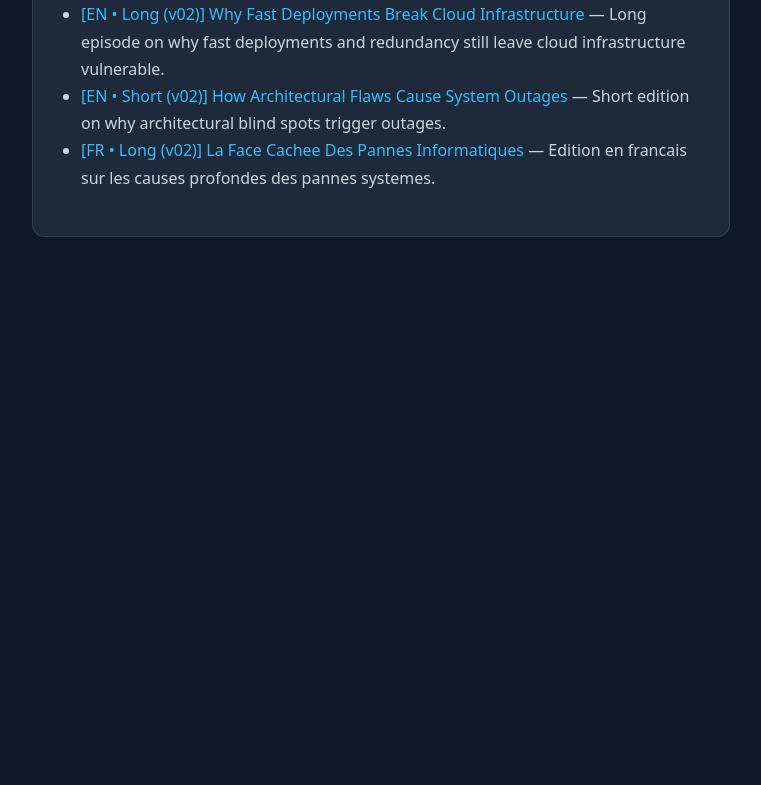
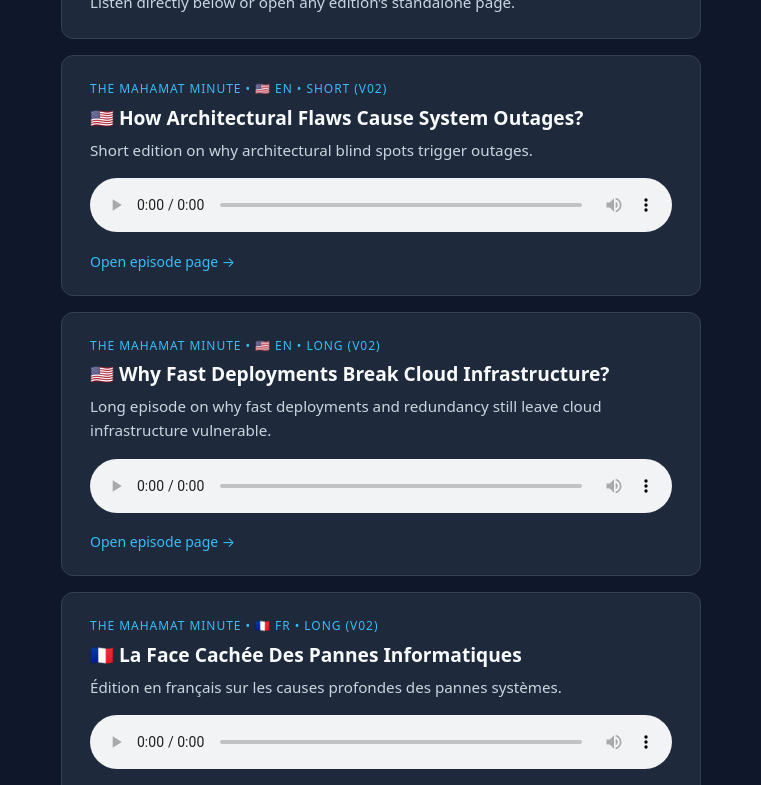
Before and after one commit to abbaguia/techpubs, a plain HTML site: page podcasts/index.html in a window 1280 px wide. Shown: the part 128-913 px from the top of the page, without its empty margins (259-1020 px from the left). Before the commit the page ends 800 px from the top, so only its background shows below. Drawn offline with Linux system fonts and the light colour scheme.

Commit message:
Add files via upload
Latest modifications

```diff
--- a/podcasts/index.html
+++ b/podcasts/index.html
@@ -6,22 +6,63 @@
   <title>The Mahamat Minute — Podcast Hub</title>
   <style>
     body { font-family: system-ui, -apple-system, sans-serif; background: #0f172a; color: #f8fafc; margin: 0; padding: 2rem 1rem; display: flex; justify-content: center; }
-    .card { background: #1e293b; border: 1px solid #334155; border-radius: 12px; padding: 1.75rem; max-width: 640px; width: 100%; }
+    .wrap { max-width: 640px; width: 100%; }
+    .header-card { background: #1e293b; border: 1px solid #334155; border-radius: 12px; padding: 1.5rem 1.75rem; margin-bottom: 1rem; }
+    .episode-card { background: #1e293b; border: 1px solid #334155; border-radius: 12px; padding: 1.5rem 1.75rem; margin-bottom: 1rem; }
     .tag { font-size: 0.75rem; text-transform: uppercase; letter-spacing: 0.08em; color: #38bdf8; margin-bottom: 0.4rem; }
-    h1 { font-size: 1.35rem; margin: 0 0 0.75rem 0; }
-    ul { padding-left: 1.25rem; line-height: 1.7; color: #cbd5e1; }
-    a { color: #38bdf8; text-decoration: none; }
+    h1 { font-size: 1.45rem; margin: 0 0 0.35rem 0; }
+    h2 { font-size: 1.2rem; margin: 0 0 0.45rem 0; }
+    h2 a { color: #f8fafc; text-decoration: none; }
+    h2 a:hover { color: #38bdf8; }
+    p { color: #cbd5e1; line-height: 1.6; margin: 0 0 1rem 0; font-size: 0.95rem; }
+    audio { width: 100%; }
+    .footer { margin-top: 0.9rem; font-size: 0.875rem; }
+    .footer a { color: #38bdf8; text-decoration: none; }
   </style>
 </head>
 <body>
-  <main class="card">
-    <div class="tag">The Mahamat Minute • Podcast Hub</div>
-    <h1>Podcast Editions</h1>
-    <ul>
-      <li><a href="./En-Long_Why_Fast_Deployments_Break_Cloud_Infrastructure_v02.html">[EN • Long (v02)] Why Fast Deployments Break Cloud Infrastructure</a> — Long episode on why fast deployments and redundancy still leave cloud infrastructure vulnerable.</li>
-      <li><a href="./En-Short_How_Architectural_Flaws_Cause_System_Outages_v02.html">[EN • Short (v02)] How Architectural Flaws Cause System Outages</a> — Short edition on why architectural blind spots trigger outages.</li>
-      <li><a href="./Fr-Long_La_Face_Cachee_Des_Pannes_Informatiques_v02.html">[FR • Long (v02)] La Face Cachee Des Pannes Informatiques</a> — Edition en francais sur les causes profondes des pannes systemes.</li>
-    </ul>
+  <main class="wrap">
+    <section class="header-card">
+      <div class="tag">The Mahamat Minute • Podcast Hub</div>
+      <h1>🇺🇸 🇫🇷 Podcast Editions</h1>
+      <p style="margin:0;">Listen directly below or open any edition’s standalone page.</p>
+    </section>
+    <article class="episode-card">
+      <div class="tag">The Mahamat Minute • 🇺🇸 EN • Short (v02)</div>
+      <h2><a href="./En-Short_How_Architectural_Flaws_Cause_System_Outages_v02.html">🇺🇸 How Architectural Flaws Cause System Outages?</a></h2>
+      <p>Short edition on why architectural blind spots trigger outages.</p>
+      <audio controls preload="metadata">
+        <source src="https://objectstorage.us-ashburn-1.oraclecloud.com/n/idmpn7naypvj/b/mmpodcast/o/audio%2FEn-Short_How_Architectural_Flaws_Cause_System_Outages_v02.mp3" type="audio/mpeg" />
+        Your browser does not support the audio element.
+      </audio>
+      <div class="footer">
+        <a href="./En-Short_How_Architectural_Flaws_Cause_System_Outages_v02.html">Open episode page →</a>
+      </div>
+    </article>
+    <article class="episode-card">
+      <div class="tag">The Mahamat Minute • 🇺🇸 EN • Long (v02)</div>
+      <h2><a href="./En-Long_Why_Fast_Deployments_Break_Cloud_Infrastructure_v02.html">🇺🇸 Why Fast Deployments Break Cloud Infrastructure?</a></h2>
+      <p>Long episode on why fast deployments and redundancy still leave cloud infrastructure vulnerable.</p>
+      <audio controls preload="metadata">
+        <source src="https://objectstorage.us-ashburn-1.oraclecloud.com/n/idmpn7naypvj/b/mmpodcast/o/audio%2FEn-Long_Why_Fast_Deployments_Break_Cloud_Infrastructure_v02.mp3" type="audio/mpeg" />
+        Your browser does not support the audio element.
+      </audio>
+      <div class="footer">
+        <a href="./En-Long_Why_Fast_Deployments_Break_Cloud_Infrastructure_v02.html">Open episode page →</a>
+      </div>
+    </article>
+    <article class="episode-card">
+      <div class="tag">The Mahamat Minute • 🇫🇷 FR • Long (v02)</div>
+      <h2><a href="./Fr-Long_La_Face_Cachee_Des_Pannes_Informatiques_v02.html">🇫🇷 La Face Cachée Des Pannes Informatiques</a></h2>
+      <p>Édition en français sur les causes profondes des pannes systèmes.</p>
+      <audio controls preload="metadata">
+        <source src="https://objectstorage.us-ashburn-1.oraclecloud.com/n/idmpn7naypvj/b/mmpodcast/o/audio%2FFr-Long_La_Face_Cachee_Des_Pannes_Informatiques_v02.mp3" type="audio/mpeg" />
+        Your browser does not support the audio element.
+      </audio>
+      <div class="footer">
+        <a href="./Fr-Long_La_Face_Cachee_Des_Pannes_Informatiques_v02.html">Open episode page →</a>
+      </div>
+    </article>
   </main>
 </body>
 </html>
```
Also changed, not shown: podcasts/En-Long_Why_Fast_Deployments_Break_Cloud_Infrastructure_v02.html (+3 -3 lines), podcasts/En-Short_How_Architectural_Flaws_Cause_System_Outages_v02.html (+3 -3 lines), podcasts/Fr-Long_La_Face_Cachee_Des_Pannes_Informatiques_v02.html (+4 -4 lines).
